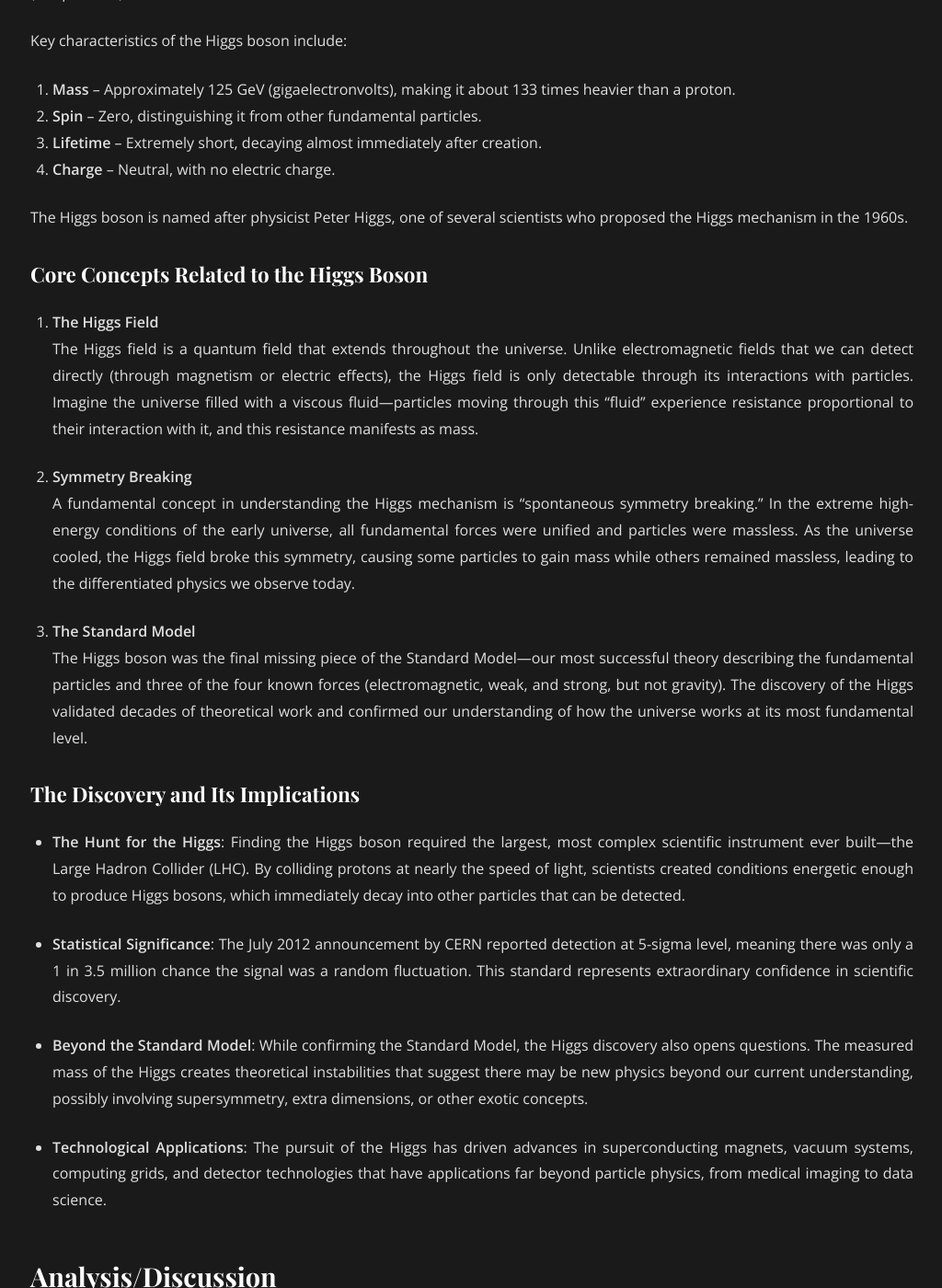
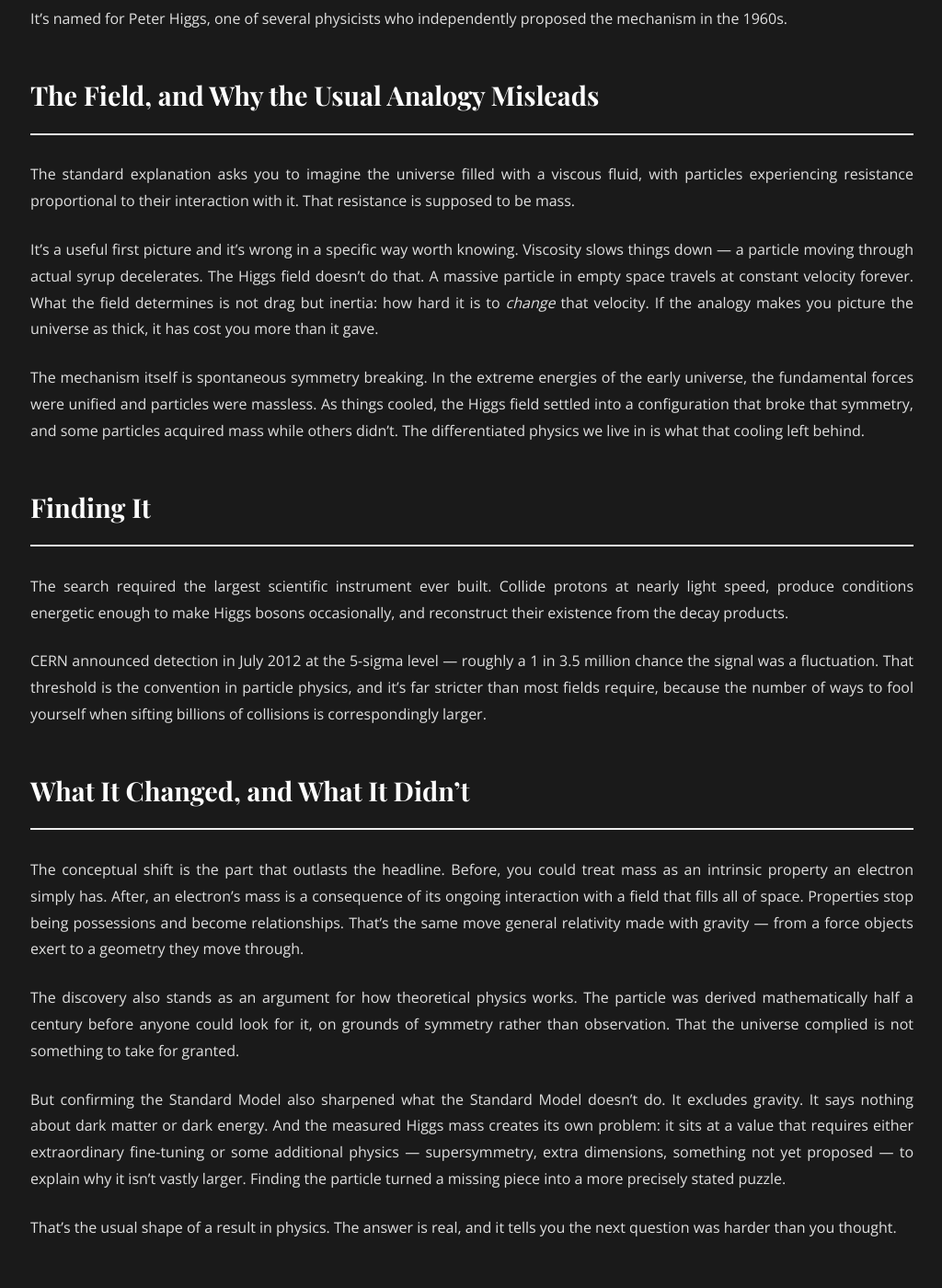
Before and after one commit to hhshanto/hhshanto.github.io, a Jekyll site: the page built from _natural-sciences/physics/2025-03-08-higgs-boson-discovery-implications.md, in a window 1280 px wide and 1400 px high, scrolled down 956 px. Shown: the whole window at 92% size, without its empty margins (127-1151 px from the left). Built offline with Jekyll 4.4.1, drawn with Linux system fonts in a browser that asks for light colours; some web fonts are replaced; some of the changed text lies outside the part shown.

Commit message:
Revise Higgs boson article for clarity and conciseness, enhancing the abstract and restructuring sections for improved flow and understanding.

```diff
--- a/_natural-sciences/physics/2025-03-08-higgs-boson-discovery-implications.md
+++ b/_natural-sciences/physics/2025-03-08-higgs-boson-discovery-implications.md
@@ -4,69 +4,52 @@ title: "The Higgs Boson: Understanding the 'God Particle' and Why It Matters"
 date: 2025-03-08
 description: "An exploration of the Higgs boson, its discovery, significance in particle physics, and what it reveals about the fundamental nature of our universe."
 abstract: >
-  A comprehensive look at the Higgs boson—nicknamed the "God particle"—examining its role in the Standard Model of particle physics, the decades-long quest for its discovery, and how it helps explain how particles acquire mass, fundamentally reshaping our understanding of the universe's basic building blocks and the forces that govern them.
-
+  Predicted in 1964, found in 2012. The particle that explains why anything has mass at all — and why the popular analogy for it is wrong in an interesting way.
 ---
 
-## Introduction
-The Higgs boson represents one of the most significant discoveries in modern physics. Theorized in 1964 and confirmed at CERN's Large Hadron Collider in 2012, this elementary particle completes the Standard Model of particle physics and provides a mechanism for how other particles acquire mass. Often called the "God particle" (a term many physicists dislike for its misleading implications), the Higgs boson helps explain a fundamental question: why does matter have mass at all? This post explores what the Higgs boson is, why scientists spent decades looking for it, and what its discovery means for our understanding of the physical world.
+The Higgs boson was predicted in 1964 and confirmed at CERN's Large Hadron Collider in 2012. Forty-eight years between the equation and the evidence.
 
-## Main Content
+It's the last piece of the Standard Model, and it answers a question that sounds too basic to be a question: why does matter have mass? The nickname "God particle" comes from a book title — Leon Lederman's publisher shortened his proposed *The Goddamn Particle*, which referred to how hard the thing was to find. Physicists dislike the result, with reason. It suggests a significance the particle doesn't have and obscures the one it does.
 
-### A Brief Overview of the Higgs Boson
-The Higgs boson is an elementary particle—a fundamental building block of matter that cannot be broken down further. Unlike familiar particles such as electrons or quarks, the Higgs boson isn't a component of ordinary matter. Instead, it's associated with the Higgs field, an invisible energy field that permeates all of space. The relationship between particles and this field determines their mass: particles that interact strongly with the Higgs field (like the top quark) are heavy, while those with little interaction (like photons) remain massless.
+## What It Actually Is
 
-Key characteristics of the Higgs boson include:
-1. **Mass** – Approximately 125 GeV (gigaelectronvolts), making it about 133 times heavier than a proton.
-2. **Spin** – Zero, distinguishing it from other fundamental particles.
-3. **Lifetime** – Extremely short, decaying almost immediately after creation.
-4. **Charge** – Neutral, with no electric charge.
+The Higgs boson is an elementary particle, not decomposable further. Unlike electrons or quarks, it isn't a component of ordinary matter — you are not made of Higgs bosons. It's associated with the Higgs field, an energy field that permeates all of space, and how strongly a particle interacts with that field determines its mass. The top quark interacts strongly and is heavy. Photons don't interact with it and have no mass at all.
 
-The Higgs boson is named after physicist Peter Higgs, one of several scientists who proposed the Higgs mechanism in the 1960s.
+Its measured properties are unremarkable except in aggregate. Mass around 125 GeV, roughly 133 times the mass of a proton. Spin zero, which makes it the only fundamental scalar particle we know of and is the genuinely unusual fact about it. No electric charge. A lifetime so short it decays essentially immediately, which is why the search took decades — you never see one, only what it turns into.
 
-### Core Concepts Related to the Higgs Boson
+It's named for Peter Higgs, one of several physicists who independently proposed the mechanism in the 1960s.
 
-1. **The Higgs Field**
-   The Higgs field is a quantum field that extends throughout the universe. Unlike electromagnetic fields that we can detect directly (through magnetism or electric effects), the Higgs field is only detectable through its interactions with particles. Imagine the universe filled with a viscous fluid—particles moving through this "fluid" experience resistance proportional to their interaction with it, and this resistance manifests as mass.
+## The Field, and Why the Usual Analogy Misleads
 
-2. **Symmetry Breaking**
-   A fundamental concept in understanding the Higgs mechanism is "spontaneous symmetry breaking." In the extreme high-energy conditions of the early universe, all fundamental forces were unified and particles were massless. As the universe cooled, the Higgs field broke this symmetry, causing some particles to gain mass while others remained massless, leading to the differentiated physics we observe today.
+The standard explanation asks you to imagine the universe filled with a viscous fluid, with particles experiencing resistance proportional to their interaction with it. That resistance is supposed to be mass.
 
-3. **The Standard Model**
-   The Higgs boson was the final missing piece of the Standard Model—our most successful theory describing the fundamental particles and three of the four known forces (electromagnetic, weak, and strong, but not gravity). The discovery of the Higgs validated decades of theoretical work and confirmed our understanding of how the universe works at its most fundamental level.
+It's a useful first picture and it's wrong in a specific way worth knowing. Viscosity slows things down — a particle moving through actual syrup decelerates. The Higgs field doesn't do that. A massive particle in empty space travels at constant velocity forever. What the field determines is not drag but inertia: how hard it is to *change* that velocity. If the analogy makes you picture the universe as thick, it has cost you more than it gave.
 
-### The Discovery and Its Implications
+The mechanism itself is spontaneous symmetry breaking. In the extreme energies of the early universe, the fundamental forces were unified and particles were massless. As things cooled, the Higgs field settled into a configuration that broke that symmetry, and some particles acquired mass while others didn't. The differentiated physics we live in is what that cooling left behind.
 
-- **The Hunt for the Higgs**: Finding the Higgs boson required the largest, most complex scientific instrument ever built—the Large Hadron Collider (LHC). By colliding protons at nearly the speed of light, scientists created conditions energetic enough to produce Higgs bosons, which immediately decay into other particles that can be detected.
+## Finding It
 
-- **Statistical Significance**: The July 2012 announcement by CERN reported detection at 5-sigma level, meaning there was only a 1 in 3.5 million chance the signal was a random fluctuation. This standard represents extraordinary confidence in scientific discovery.
+The search required the largest scientific instrument ever built. Collide protons at nearly light speed, produce conditions energetic enough to make Higgs bosons occasionally, and reconstruct their existence from the decay products.
 
-- **Beyond the Standard Model**: While confirming the Standard Model, the Higgs discovery also opens questions. The measured mass of the Higgs creates theoretical instabilities that suggest there may be new physics beyond our current understanding, possibly involving supersymmetry, extra dimensions, or other exotic concepts.
+CERN announced detection in July 2012 at the 5-sigma level — roughly a 1 in 3.5 million chance the signal was a fluctuation. That threshold is the convention in particle physics, and it's far stricter than most fields require, because the number of ways to fool yourself when sifting billions of collisions is correspondingly larger.
 
-- **Technological Applications**: The pursuit of the Higgs has driven advances in superconducting magnets, vacuum systems, computing grids, and detector technologies that have applications far beyond particle physics, from medical imaging to data science.
+## What It Changed, and What It Didn't
 
-## Analysis/Discussion
-The significance of the Higgs boson extends beyond completing the Standard Model. It represents a profound shift in how we understand physical reality—from a classical view of particles with intrinsic properties to a quantum field perspective where properties emerge through interactions.
+The conceptual shift is the part that outlasts the headline. Before, you could treat mass as an intrinsic property an electron simply has. After, an electron's mass is a consequence of its ongoing interaction with a field that fills all of space. Properties stop being possessions and become relationships. That's the same move general relativity made with gravity — from a force objects exert to a geometry they move through.
 
-Consider an electron moving through space: in the pre-Higgs understanding, we might have simply accepted that electrons inherently have mass. Now we understand that an electron's mass arises from its continuous interaction with the Higgs field permeating all of space. This shift parallels earlier conceptual revolutions in physics, like understanding gravity not as a mysterious force but as the curvature of spacetime.
+The discovery also stands as an argument for how theoretical physics works. The particle was derived mathematically half a century before anyone could look for it, on grounds of symmetry rather than observation. That the universe complied is not something to take for granted.
 
-Moreover, the Higgs discovery exemplifies how theoretical physics works: the particle was predicted mathematically decades before technology could confirm its existence. This underscores the remarkable power of mathematics and symmetry principles to reveal truths about nature that are not immediately observable.
+But confirming the Standard Model also sharpened what the Standard Model doesn't do. It excludes gravity. It says nothing about dark matter or dark energy. And the measured Higgs mass creates its own problem: it sits at a value that requires either extraordinary fine-tuning or some additional physics — supersymmetry, extra dimensions, something not yet proposed — to explain why it isn't vastly larger. Finding the particle turned a missing piece into a more precisely stated puzzle.
 
-Despite this triumph, the Standard Model remains incomplete. It doesn't incorporate gravity, explain dark matter or dark energy, or resolve certain theoretical inconsistencies. The precise properties of the Higgs may offer clues to these deeper mysteries, potentially pointing toward a more unified theory of everything.
-
-## Conclusion
-The discovery of the Higgs boson represents one of humanity's greatest intellectual achievements—the culmination of a half-century quest to understand the origin of mass in the universe. Beyond completing the Standard Model, it validates our approach to theoretical physics and demonstrates the extraordinary capabilities of modern experimental methods.
-
-Yet in science, each answer prompts new questions. The Higgs boson opens avenues for investigating physics beyond the Standard Model, potentially leading to discoveries about dark matter, the matter-antimatter asymmetry in our universe, and the unification of all fundamental forces.
-
-Perhaps most profoundly, the Higgs boson reminds us of the inherent human drive to understand our world at its most fundamental level. From the ancient philosophers' atoms to today's quantum fields, we continue pushing the boundaries of knowledge—revealing an ever more elegant and surprising universe.
+That's the usual shape of a result in physics. The answer is real, and it tells you the next question was harder than you thought.
 
 ## References
+
 1. Higgs, P. W. "Broken Symmetries and the Masses of Gauge Bosons." Physical Review Letters 13, no. 16 (1964).
 2. ATLAS Collaboration. "Observation of a New Particle in the Search for the Standard Model Higgs Boson with the ATLAS Detector at the LHC." Physics Letters B 716, no. 1 (2012).
 3. CMS Collaboration. "Observation of a New Boson at a Mass of 125 GeV with the CMS Experiment at the LHC." Physics Letters B 716, no. 1 (2012).
-4. Carroll, S. "The Particle at the End of the Universe: How the Hunt for the Higgs Boson Leads Us to the Edge of a New World." Dutton, 2012.
-5. Tonelli, G. "The Birth of the Higgs Boson: My Amazing Adventure at CERN." World Scientific Publishing, 2014.
-6. Baggott, J. "Higgs: The Invention and Discovery of the 'God Particle'." Oxford University Press, 2012.
-7. Close, F. "The Infinity Puzzle: Quantum Field Theory and the Hunt for an Orderly Universe." Basic Books, 2011.
-8. Butterworth, J. "Smashing Physics: The Inside Story of the Hunt for the Higgs." Headline Publishing Group, 2014.
+4. Carroll, S. *The Particle at the End of the Universe: How the Hunt for the Higgs Boson Leads Us to the Edge of a New World*. Dutton, 2012.
+5. Tonelli, G. *The Birth of the Higgs Boson: My Amazing Adventure at CERN*. World Scientific Publishing, 2014.
+6. Baggott, J. *Higgs: The Invention and Discovery of the 'God Particle'*. Oxford University Press, 2012.
+7. Close, F. *The Infinity Puzzle: Quantum Field Theory and the Hunt for an Orderly Universe*. Basic Books, 2011.
+8. Butterworth, J. *Smashing Physics: The Inside Story of the Hunt for the Higgs*. Headline Publishing Group, 2014.
```
